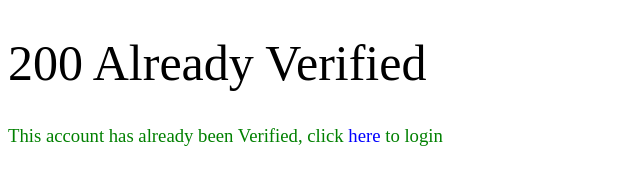
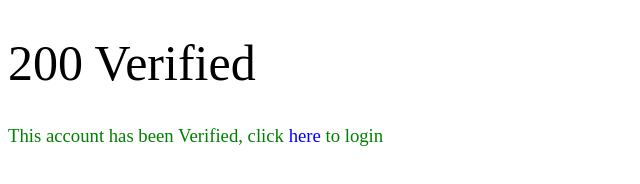
Before and after one commit to The-A-R-M-S-Project/RMCTS-Backend, a website: page static/verified.html in a window 1280 px wide. Shown: the whole page, without its empty margins (0-640 px from the left). Drawn offline with Linux system fonts and the light colour scheme.

Commit message:
Corrects response text

```diff
--- a/static/verified.html
+++ b/static/verified.html
@@ -6,9 +6,9 @@
     <title>Document</title>
   </head>
   <body>
-    <h1 style="font-weight: lighter; font-size: 50px;">200 Already Verified</h1>
+    <h1 style="font-weight: lighter; font-size: 50px;">200 Verified</h1>
     <h3 style="color: green; font-weight: lighter;">
-      This account has already been Verified, click
+      This account has been Verified, click
       <a
         style="color: blue; text-decoration: none;"
         href="https://rmcts.herokuapp.com"
```
